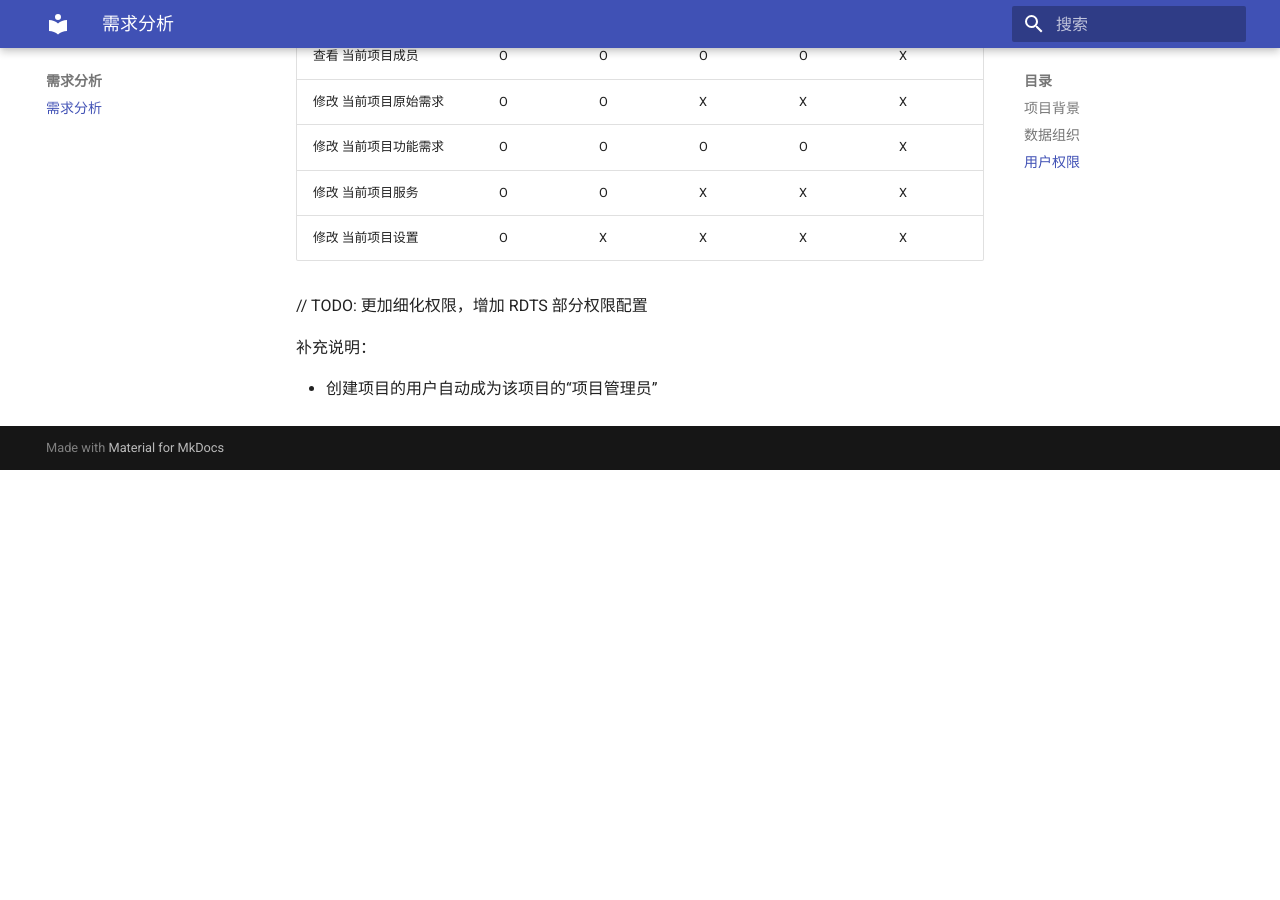
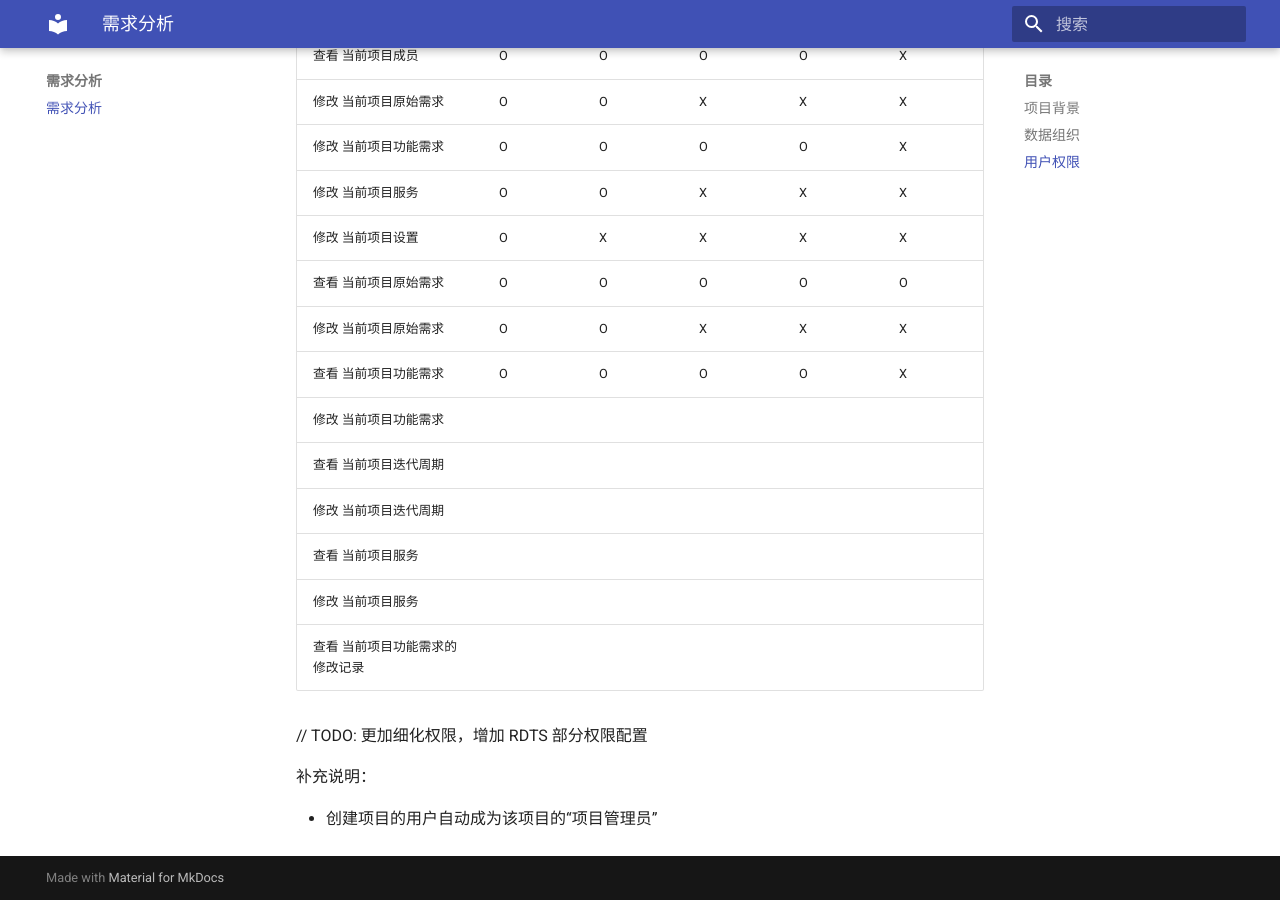
Before and after one commit to c7w/ReqMan-doc, an MkDocs documentation site: the page built from docs/analysis.md, in a window 1280 px wide and 900 px high, scrolled down 665 px. Built offline with MkDocs 1.6.1 and Material for MkDocs 9.7.7, drawn with Linux system fonts in a browser that asks for light colours; before the commit the page ends 1135 px from its top, so only the background shows below that.

Commit message:
[SR.004.810.I] Create right-verify docs (#15)

```diff
--- a/docs/analysis.md
+++ b/docs/analysis.md
@@ -22,6 +22,16 @@
 | 修改 当前项目功能需求 | O          | O         | O          | O        | X        |
 | 修改 当前项目服务 | O          | O          | X         | X         | X        |
 | 修改 当前项目设置 | O          | X         | X         | X         | X        |
+| 查看 当前项目原始需求|O|O|O|O|O|
+| 修改 当前项目原始需求|O|O|X|X|X|
+| 查看 当前项目功能需求|O|O|O|O|X|
+| 修改 当前项目功能需求||||||
+| 查看 当前项目迭代周期||||||
+| 修改 当前项目迭代周期||||||
+| 查看 当前项目服务||||||
+| 修改 当前项目服务||||||
+| 查看 当前项目功能需求的修改记录||||||
+
 
 // TODO: 更加细化权限，增加 RDTS 部分权限配置
 
```
